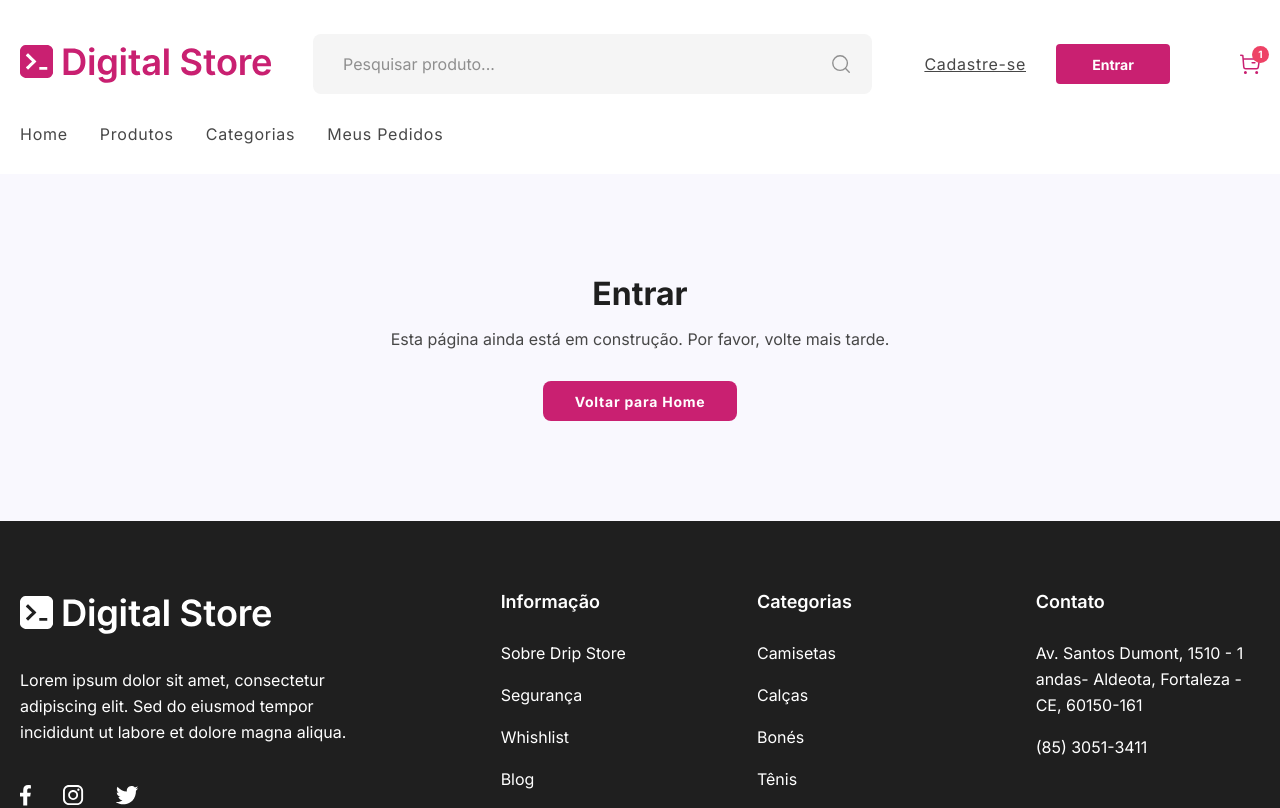
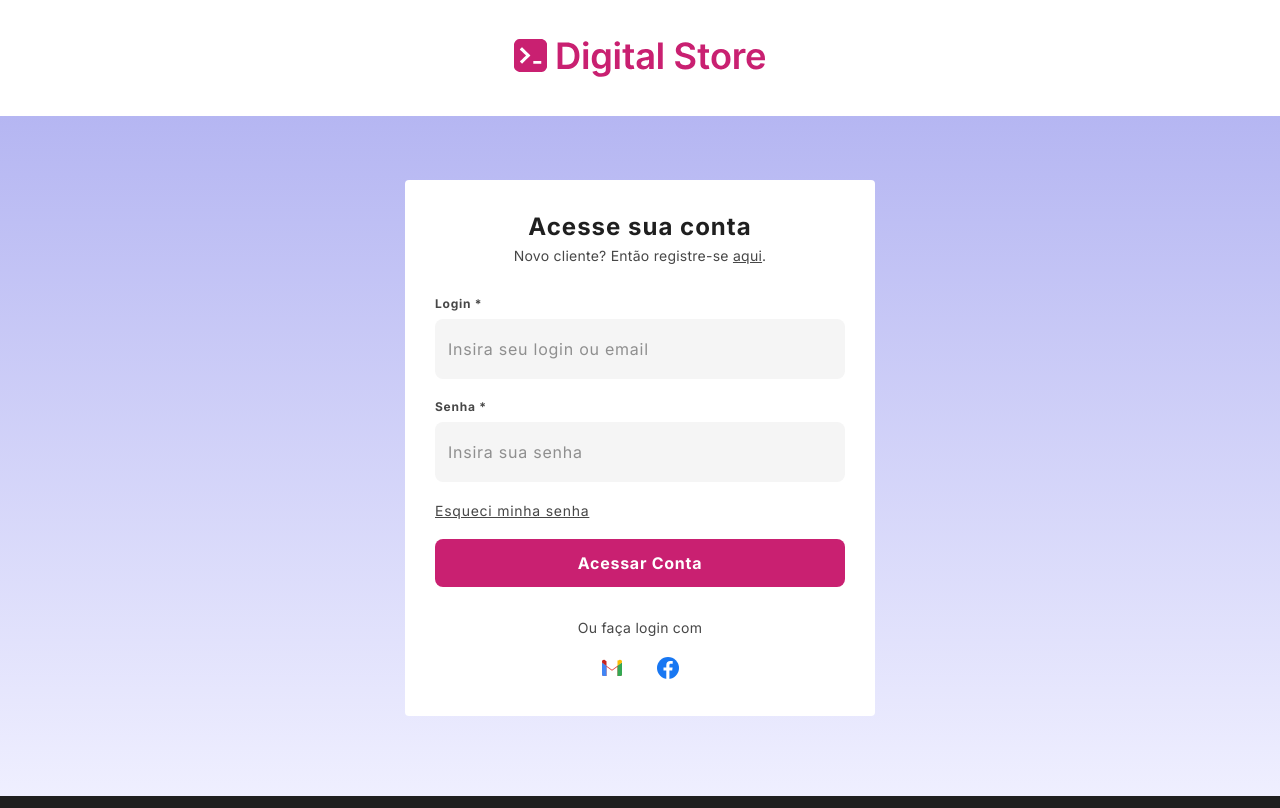
Before and after one commit to Amandacaula/digital-store, a React (Vite) app: page /login in a window 1280 px wide. Shown: the top 808 px of the page. Built offline with nearby package versions, Linux system fonts and the light colour scheme.

Commit message:
Criando a página de login

```diff
--- a/src/App.jsx
+++ b/src/App.jsx
@@ -7,6 +7,7 @@ import MessagePage from './pages/MessagePage/MessagePage';
 import CartPage from './pages/CartPage/CartPage';
 import CheckoutPage from './pages/CheckoutPage/CheckoutPage';
 import OrderSuccessPage from './pages/OrderSuccessPage/OrderSuccessPage';
+import LoginPage from './pages/LoginPage/LoginPage';
 
 function App() {
 
@@ -26,10 +27,14 @@ function App() {
       />
       <Route path="/meus-pedidos" element={<MessagePage title="Meus Pedidos" text="Esta página ainda está em construção. Por favor, volte mais tarde." />}
       />
-      <Route path="/login" element={<MessagePage title="Entrar" text="Esta página ainda está em construção. Por favor, volte mais tarde." />}
-      />
       <Route path="/cadastro" element={<MessagePage title="Cadastre-se" text="Esta página ainda está em construção. Por favor, volte mais tarde." />}
       />
+
+      <Route path="/login" element={<LoginPage />} />
+      <Route path="/esqueci-minha-senha" element={<MessagePage title="Esqueci minha senha" text="A recuperação de senha ainda está em construção. Por favor, volte mais tarde." />}
+      />
+
+
       <Route path="*" element={<MessagePage title="Página não encontrada" text="O endereço acessado não existe." />}
       />
     </Routes>
--- /dev/null
+++ b/src/components/AuthCard/AuthCard.css
@@ -0,0 +1,102 @@
+.auth-card {
+  padding: 64px 0 80px;
+  background: linear-gradient(180deg, var(--secondary) 0%, var(--secondary-g) 100%);
+}
+
+.auth-card__container {
+  display: flex;
+  justify-content: center;
+}
+
+.auth-card__box {
+  display: flex;
+  flex-direction: column;
+  width: 100%;
+  max-width: 470px;
+  padding: 32px 30px;
+  border-radius: var(--radius);
+  background-color: var(--white);
+}
+
+.auth-card__title {
+  text-align: center;
+  font-size: 24px;
+  font-weight: 700;
+  letter-spacing: 1px;
+  color: var(--dark-gray);
+}
+
+.auth-card__subtitle {
+  margin-top: 6px;
+  text-align: center;
+  font-size: 14px;
+  letter-spacing: 0.25px;
+  color: var(--dark-gray-2);
+}
+
+.auth-card__subtitle a {
+  text-decoration: underline;
+}
+
+.auth-card__subtitle a:hover {
+  color: var(--primary);
+}
+
+.auth-card__form {
+  display: flex;
+  flex-direction: column;
+  gap: 20px;
+  margin-top: 32px;
+}
+
+.auth-card__link {
+  align-self: flex-start;
+  font-size: 14px;
+  letter-spacing: 0.75px;
+  text-decoration: underline;
+  color: var(--dark-gray-2);
+}
+
+.auth-card__link:hover {
+  color: var(--primary);
+}
+
+.auth-card__error {
+  font-size: 14px;
+  color: var(--error);
+}
+
+.auth-card__button {
+  width: 100%;
+  height: 48px;
+  border-radius: 8px;
+  background-color: var(--primary);
+  font-size: 16px;
+  font-weight: 700;
+  letter-spacing: 0.75px;
+  color: var(--white);
+  transition: background-color 0.2s;
+}
+
+.auth-card__button:hover:not(:disabled) {
+  background-color: var(--tertiary);
+}
+
+.auth-card__button:disabled {
+  cursor: wait;
+  opacity: 0.7;
+}
+
+@media (max-width: 768px) {
+  .auth-card {
+    padding: 64px 0;
+  }
+
+  .auth-card__box {
+    padding: 30px;
+  }
+
+  .auth-card__title {
+    font-size: 22px;
+  }
+}
--- /dev/null
+++ b/src/components/AuthCard/AuthCard.jsx
@@ -0,0 +1,19 @@
+import "./AuthCard.css";
+
+function AuthCard({ title, subtitle, children }) {
+  return (
+    <div className="auth-card">
+      <div className="container auth-card__container">
+        <section className="auth-card__box" aria-labelledby="auth-card-title">
+          <h1 id="auth-card-title" className="auth-card__title">
+            {title}
+          </h1>
+          {subtitle && <p className="auth-card__subtitle">{subtitle}</p>}
+          {children}
+        </section>
+      </div>
+    </div>
+  );
+}
+
+export default AuthCard;
--- a/src/components/Header/Header.css
+++ b/src/components/Header/Header.css
@@ -47,6 +47,13 @@
 
 .header_login:hover {
     background-color: var(--tertiary);
+}
+
+.header__simple {
+    display: flex;
+    justify-content: center;
+    padding-top: 34px;
+    padding-bottom: 34px;
 }
 
 .header_cart-area {
--- a/src/components/Header/Header.jsx
+++ b/src/components/Header/Header.jsx
@@ -11,7 +11,7 @@ import { useCart } from "../../hooks/useCart";
 import "./Header.css";
 
 
-function Header() {
+function Header({ simple = false }) {
   const { itemCount } = useCart();
   const [isMenuOpen, setIsMenuOpen] = useState(false);
   const [isSearchOpen, setIsSearchOpen] = useState(false);
@@ -37,6 +37,16 @@ function Header() {
       document.removeEventListener("keydown", handleKeyDown);
     };
   }, [isCartOpen]);
+
+  if (simple) {
+    return (
+      <header className="header header--simple">
+        <div className="container header__simple">
+          <Logo />
+        </div>
+      </header>
+    );
+  }
 
   return (
     <header className="header">
--- a/src/components/Icons/Icons.jsx
+++ b/src/components/Icons/Icons.jsx
@@ -150,3 +150,30 @@ export function SneakerIcon() {
     </svg>
   );
 }
+
+
+
+
+export function GmailIcon() {
+  return (
+    <svg width="24" height="24" viewBox="0 0 24 24" aria-hidden="true">
+      <path d="M2 6.5V18.5C2 19.33 2.67 20 3.5 20H6.5V10.75L12 14.75L17.5 10.75V20H20.5C21.33 20 22 19.33 22 18.5V6.5L12 13.75L2 6.5Z" fill="#EA4335" />
+      <path d="M2 6.5L6.5 9.8V20H3.5C2.67 20 2 19.33 2 18.5V6.5Z" fill="#4285F4" />
+      <path d="M22 6.5L17.5 9.8V20H20.5C21.33 20 22 19.33 22 18.5V6.5Z" fill="#34A853" />
+      <path d="M17.5 4.5V9.8L22 6.5V5.75C22 4.2 20.24 3.32 19 4.25L17.5 4.5Z" fill="#FBBC04" />
+      <path d="M2 6.5V5.75C2 4.2 3.76 3.32 5 4.25L6.5 5.35V9.8L2 6.5Z" fill="#C5221F" />
+    </svg>
+  );
+}
+
+export function FacebookIcon() {
+  return (
+    <svg width="24" height="24" viewBox="0 0 24 24" aria-hidden="true">
+      <circle cx="12" cy="12" r="11" fill="#1877F2" />
+      <path
+        d="M13.4 23V14.6H16.2L16.6 11.4H13.4V9.4C13.4 8.5 13.7 7.8 15 7.8H16.7V5C16.4 5 15.4 4.9 14.3 4.9C11.9 4.9 10.3 6.3 10.3 9V11.4H7.5V14.6H10.3V23"
+        fill="white"
+      />
+    </svg>
+  );
+}
--- /dev/null
+++ b/src/components/SocialLogin/SocialLogin.css
@@ -0,0 +1,35 @@
+.social-login {
+  display: flex;
+  flex-direction: column;
+  align-items: center;
+  gap: 16px;
+  margin-top: 32px;
+}
+
+.social-login__text {
+  font-size: 14px;
+  letter-spacing: 0.25px;
+  color: var(--dark-gray-2);
+}
+
+.social-login__buttons {
+  display: flex;
+  gap: 24px;
+}
+
+.social-login__button {
+  display: flex;
+  padding: 4px;
+  border-radius: 50%;
+  transition: transform 0.2s;
+}
+
+.social-login__button:hover {
+  transform: scale(1.1);
+}
+
+.social-login__message {
+  text-align: center;
+  font-size: 12px;
+  color: var(--dark-gray-3);
+}
--- /dev/null
+++ b/src/components/SocialLogin/SocialLogin.jsx
@@ -0,0 +1,40 @@
+import { useState } from "react";
+import { FacebookIcon, GmailIcon } from "../Icons/Icons";
+import "./SocialLogin.css";
+
+const providers = [
+  { name: "Google", Icon: GmailIcon },
+  { name: "Facebook", Icon: FacebookIcon },
+];
+
+function SocialLogin() {
+  const [message, setMessage] = useState("");
+
+  return (
+    <div className="social-login">
+      <p className="social-login__text">Ou faça login com</p>
+
+      <div className="social-login__buttons">
+        {providers.map(({ name, Icon }) => (
+          <button
+            key={name}
+            type="button"
+            className="social-login__button"
+            onClick={() => setMessage(`O login com ${name} ainda não está disponível.`)}
+            aria-label={`Entrar com ${name}`}
+          >
+            <Icon />
+          </button>
+        ))}
+      </div>
+
+      {message && (
+        <p className="social-login__message" role="status">
+          {message}
+        </p>
+      )}
+    </div>
+  );
+}
+
+export default SocialLogin;
--- a/src/pages/Layout/Layout.jsx
+++ b/src/pages/Layout/Layout.jsx
@@ -4,7 +4,7 @@ import Header from "../../components/Header/Header";
 import Footer from "../../components/Footer/Footer";
 import "./Layout.css";
 
-function Layout({ children }) {
+function Layout({ children, simpleHeader = false }) {
   const { pathname } = useLocation();
 
 
@@ -17,7 +17,7 @@ function Layout({ children }) {
 
   return (
     <div className="layout">
-      <Header/>
+      <Header simple={simpleHeader} />
 
       <main className="layout_content">
         {children}
--- /dev/null
+++ b/src/pages/LoginPage/LoginPage.jsx
@@ -0,0 +1,106 @@
+import { useState } from "react";
+import { Link, Navigate, useLocation, useNavigate } from "react-router-dom";
+import Layout from "../Layout/Layout";
+import AuthCard from "../../components/AuthCard/AuthCard";
+import FormField from "../../components/FormField/FormField";
+import SocialLogin from "../../components/SocialLogin/SocialLogin";
+import { useAuth } from "../../hooks/useAuth";
+
+function LoginPage() {
+  const { user, login } = useAuth();
+  const navigate = useNavigate();
+  const location = useLocation();
+  const from = location.state?.from ?? "/";
+
+  const [email, setEmail] = useState("");
+  const [password, setPassword] = useState("");
+  const [error, setError] = useState("");
+  const [isLoading, setIsLoading] = useState(false);
+
+  async function handleSubmit(event) {
+    event.preventDefault();
+
+    if (!email.trim() || !password) {
+      setError("Preencha o login e a senha.");
+      return;
+    }
+
+    setIsLoading(true);
+    const result = await login(email, password);
+    setIsLoading(false);
+
+    if (!result.ok) {
+      setError(result.error);
+      return;
+    }
+
+    navigate(from, { replace: true });
+  }
+
+  if (user) {
+    return <Navigate to={from} replace />;
+  }
+
+  return (
+    <Layout simpleHeader>
+      <AuthCard
+        title="Acesse sua conta"
+        subtitle={
+          <>
+            Novo cliente? Então registre-se <Link to="/cadastro">aqui</Link>.
+          </>
+        }
+      >
+        <form className="auth-card__form" onSubmit={handleSubmit} noValidate>
+          <FormField
+            id="login-email"
+            name="email"
+            label="Login"
+            placeholder="Insira seu login ou email"
+            required
+            type="email"
+            autoComplete="email"
+            value={email}
+            onChange={(event) => {
+              setEmail(event.target.value);
+              setError("");
+            }}
+          />
+
+          <FormField
+            id="login-password"
+            name="password"
+            label="Senha"
+            placeholder="Insira sua senha"
+            required
+            type="password"
+            autoComplete="current-password"
+            value={password}
+            onChange={(event) => {
+              setPassword(event.target.value);
+              setError("");
+            }}
+          />
+
+          <Link to="/esqueci-minha-senha" className="auth-card__link">
+            Esqueci minha senha
+          </Link>
+
+          {error && (
+            <p className="auth-card__error" role="alert">
+              {error}
+            </p>
+          )}
+
+          <button type="submit" className="auth-card__button" disabled={isLoading}>
+            {isLoading ? "Entrando..." : "Acessar Conta"}
+          </button>
+        </form>
+
+        <SocialLogin />
+      </AuthCard>
+    </Layout>
+  );
+}
+
+export default LoginPage;
```
